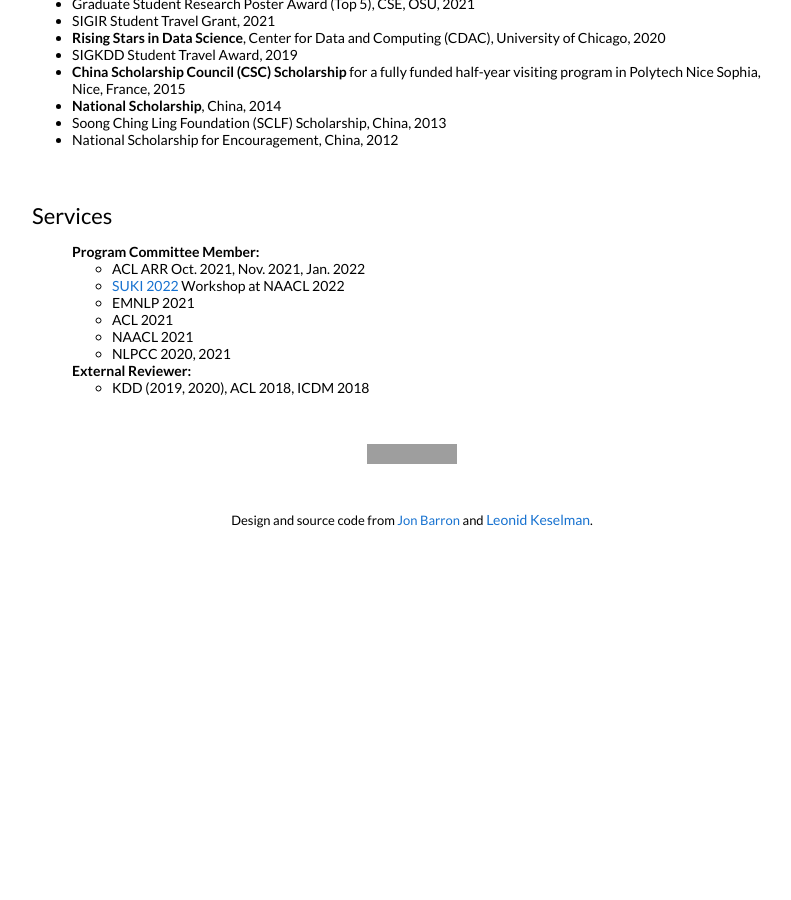
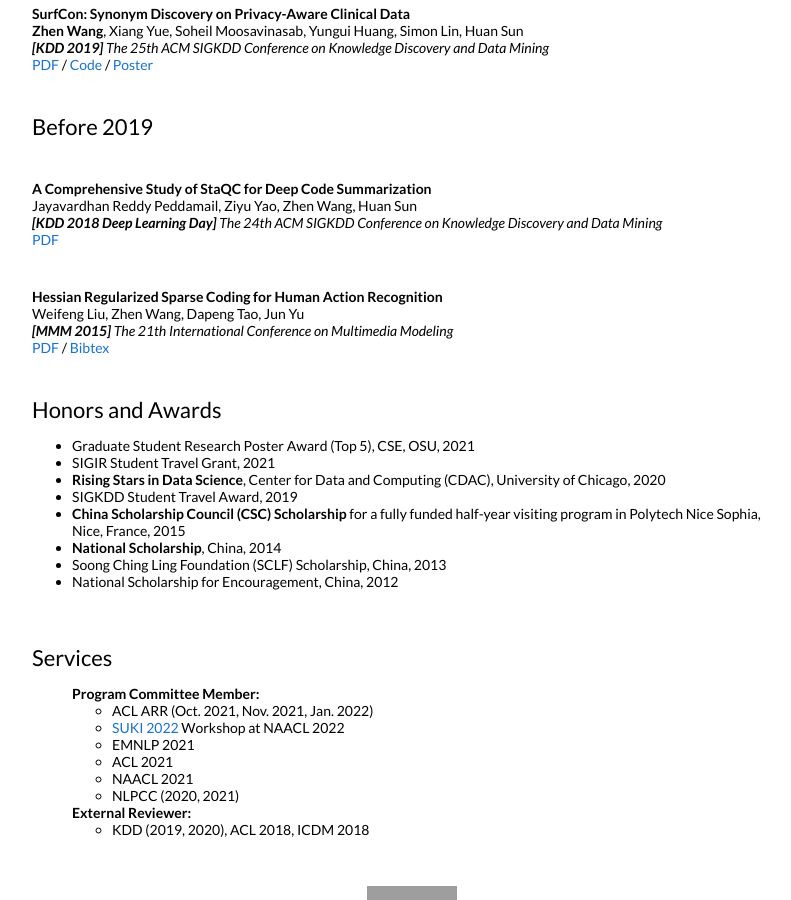
Before and after one commit to zhenwang9102/zhenwang9102.github.io, a Jekyll site: the page built from _posts/2019-06-02-venue.markdown, in a window 1280 px wide and 900 px high, scrolled down 2130 px. Shown: the whole window, without its empty margins (228-1019 px from the left). Built offline with Jekyll 4.4.1, drawn with Linux system fonts in a browser that asks for light colours; before the commit the page ends 2679 px from its top, so only the background shows below that; grey boxes are pictures that could not be loaded.

Commit message:
Update default.html

```diff
--- a/_layouts/default.html
+++ b/_layouts/default.html
@@ -183,9 +183,9 @@
           </tr>
 
           <tr>
-<!--             <td style="padding:20px;width:25%;vertical-align:middle">
-              <img src="images/xxx.png" alt="3DSP" width="160" height="140" style="border-style: none">
-            </td> -->
+            <td style="padding:20px;width:25%;vertical-align:middle">
+              <img src="images/CB_ACL_2022.png" alt="3DSP" width="160" height="140" style="border-style: none">
+            </td>
             <td style="padding:2.5%;width:75%;vertical-align:middle">
               <h3>Coherence boosting: When your pretrained language model is not paying enough attention</h3>
               <br>
@@ -380,7 +380,7 @@
                 <b>Program Committee Member:</b>
                 <ul>
                   <li>
-                    ACL ARR Oct. 2021, Nov. 2021, Jan. 2022
+                    ACL ARR (Oct. 2021, Nov. 2021, Jan. 2022)
                   </li>
                   <li>
                     <a href="https://suki-workshop.github.io/">SUKI 2022</a> Workshop at NAACL 2022
@@ -395,7 +395,7 @@
                     NAACL 2021
                   </li>
                   <li>
-                    NLPCC 2020, 2021
+                    NLPCC (2020, 2021)
                   </li>
                 </ul>
                 <b>External Reviewer:</b>
```
